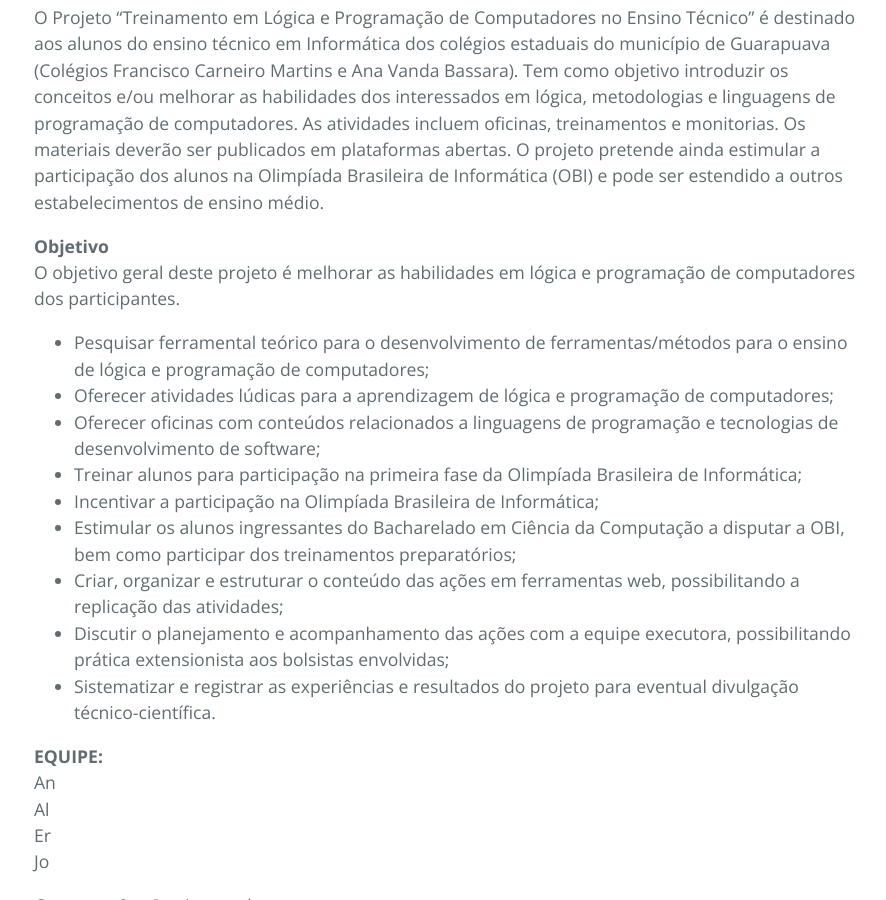
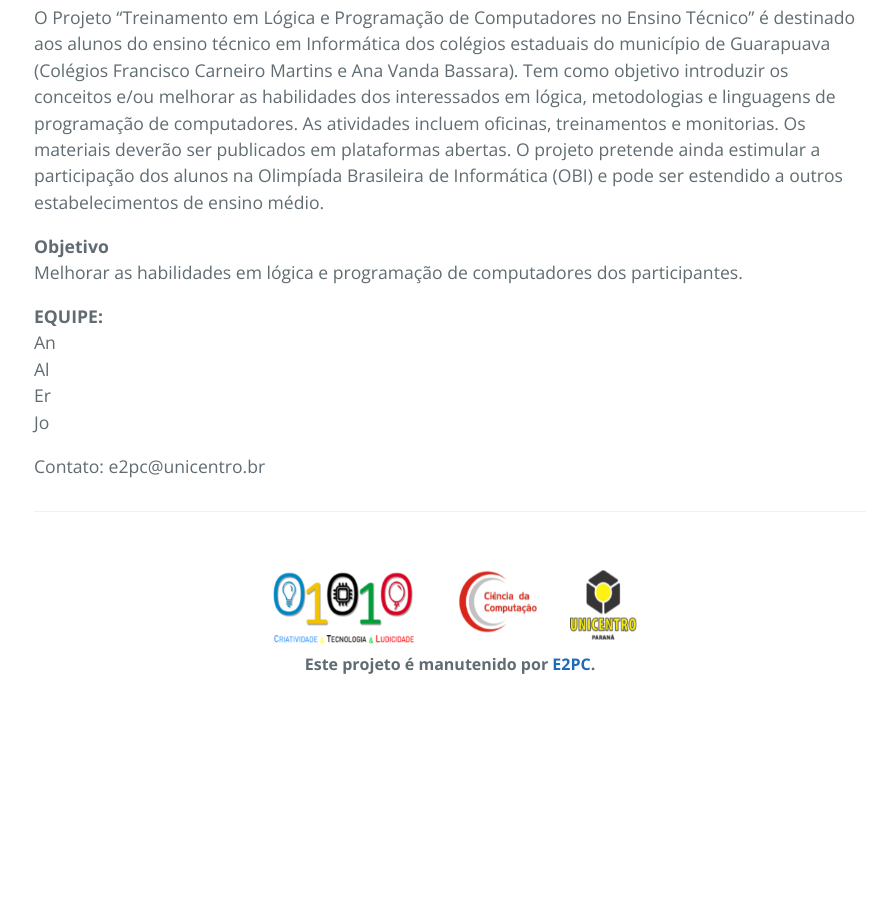
Before and after one commit to E2PC/ProjectPage, a Jekyll site: the page built from index.md, in a window 1280 px wide and 900 px high, scrolled down 803 px. Shown: the whole window, without its empty margins (190-1076 px from the left). Built offline with Jekyll 4.4.1, drawn with Linux system fonts in a browser that asks for light colours; after the commit the page ends 1511 px from its top, so only the background shows below that.

Commit message:
Update index.md

```diff
--- a/index.md
+++ b/index.md
@@ -13,37 +13,10 @@ filename: index
 
 		<p>
 			<b>Objetivo</b><br>
-			O objetivo geral deste projeto é melhorar as habilidades em lógica e programação de computadores dos participantes.<br>
+			Melhorar as habilidades em lógica e programação de computadores dos participantes.<br>
 		</p>
 		<ul class="a">
-			<li>
-				Pesquisar ferramental teórico para o desenvolvimento de ferramentas/métodos para o ensino de lógica e programação de computadores;
-			</li>
-			<li>
-				Oferecer atividades lúdicas para a aprendizagem de lógica e programação de computadores;
-			</li>
-			<li>
-				Oferecer oficinas com conteúdos relacionados a linguagens de programação e tecnologias de desenvolvimento de software;
-			</li>
-			<li>
-				Treinar alunos para participação na primeira fase da Olimpíada Brasileira de Informática;
 
-			</li>
-			<li>
-				Incentivar a participação na Olimpíada Brasileira de Informática;
-			</li>
-			<li>
-				Estimular os alunos ingressantes do Bacharelado em Ciência da Computação a disputar a OBI, bem como participar dos treinamentos preparatórios;
-			</li>
-			<li>
-				Criar, organizar e estruturar o conteúdo das ações em ferramentas web, possibilitando a replicação das atividades;
-			</li>
-			<li>
-				Discutir o planejamento e acompanhamento das ações com a equipe executora, possibilitando prática extensionista aos bolsistas envolvidas;
-			</li>
-			<li>
-				Sistematizar e registrar as experiências e resultados do projeto para eventual divulgação técnico-científica.
-			</li>
 		</ul>
 		<p>
 			<b>EQUIPE:</b><br>
```
